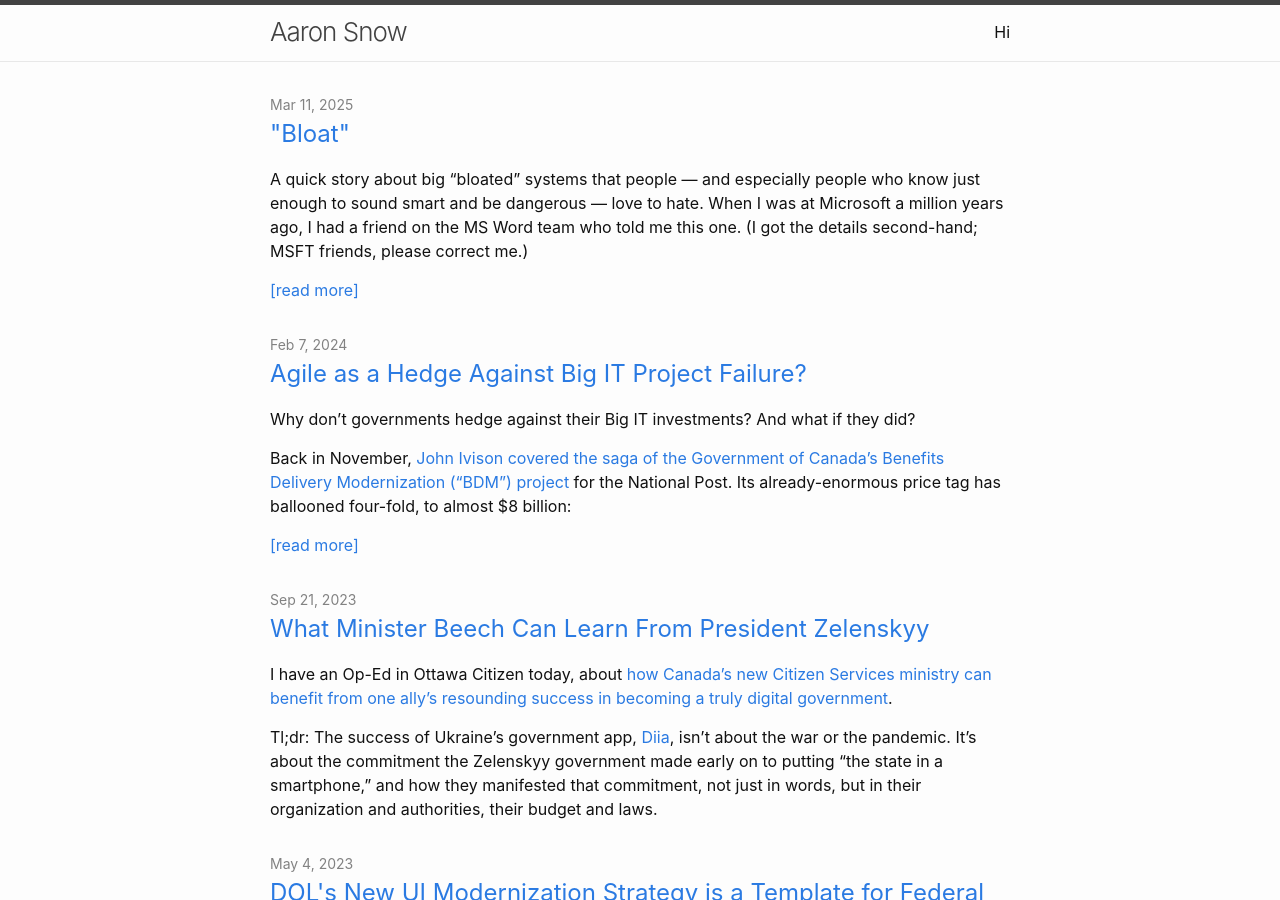
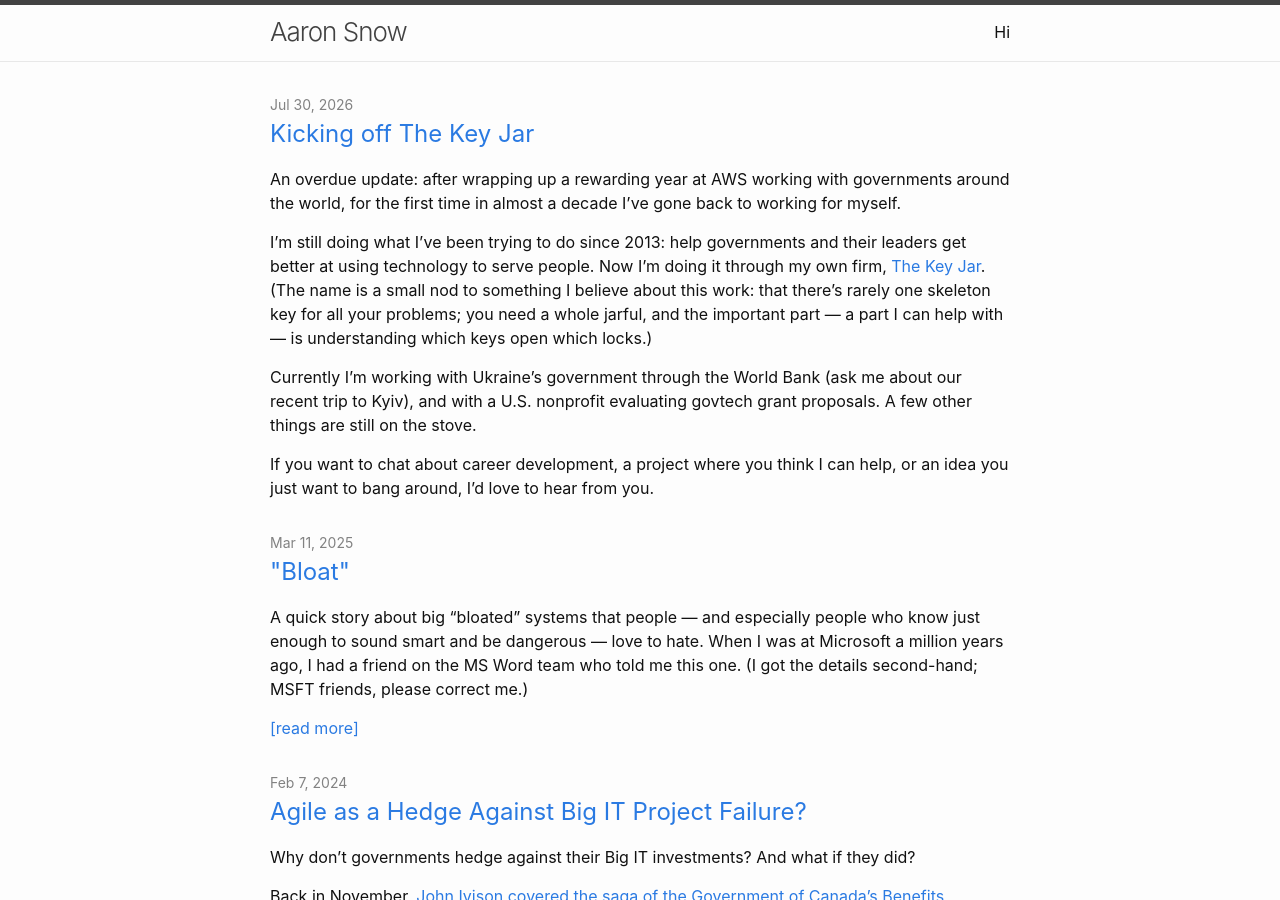
Before and after one commit to aaronsnow/aaronsnow.github.io, a Jekyll site: the page built from index.md, in a window 1280 px wide and 900 px high. Built offline with Jekyll 4.4.1, drawn with Linux system fonts in a browser that asks for light colours.

Commit message:
work update (post + update hi.md)

```diff
--- /dev/null
+++ b/_posts/2026-07-30-work-update-kicking-off-the-key-jar.md
@@ -0,0 +1,13 @@
+---
+layout: post
+title:  "Kicking off The Key Jar"
+date:   2026-07-30 00:00:00 -0400
+---
+
+An overdue update: after wrapping up a rewarding year at AWS working with governments around the world, for the first time in almost a decade I've gone back to working for myself.
+
+I’m still doing what I’ve been trying to do since 2013: help governments and their leaders get better at using technology to serve people. Now I'm doing it through my own firm, [The Key Jar](https://thekeyjar.com). (The name is a small nod to something I believe about this work: that there’s rarely one skeleton key for all your problems; you need a whole jarful, and the important part — a part I can help with — is understanding which keys open which locks.)
+
+Currently I'm working with Ukraine's government through the World Bank (ask me about our recent trip to Kyiv), and with a U.S. nonprofit evaluating govtech grant proposals. A few other things are still on the stove.
+
+If you want to chat about career development, a project where you think I can help, or an idea you just want to bang around, I’d love to hear from you.
--- a/hi.md
+++ b/hi.md
@@ -6,10 +6,12 @@ permalink: /hi/
 
 I'm Aaron. I've built and led digital service teams for two governments. In 2014 I co-founded and then led [18F](https://web.archive.org/web/20250201131517/https://18f.gsa.gov/), the US government’s in-house technology and design consultancy, and helped create and was the first Deputy Commissioner of the [Technology Transformation Service](https://tts.gsa.gov/). From 2018-2021 I was the first CEO of the Government of Canada’s [Canadian Digital Service](https://digital.canada.ca/).
 
+I work independently now. You can read more about that at [The Key Jar](https://thekeyjar.com).
+
 I spent last year as a Principal Advisor for [AWS](https://aws.amazon.com/), helping senior executives in governments around the world, including South Africa, Japan, and Canada, on their digital service journeys. Before that, I spent three years as a [Faculty Fellow](https://beeckcenter.georgetown.edu/person/aaron-snow/) at the [Georgetown University Beeck Center for Social Impact and Innovation](https://beeckcenter.georgetown.edu) (and six months as its interim Exec Director). I'm currently on the [eGov DIGIT](https://egov.org.in/digit/) Governance Council, the [FWD50](https://fwd50.com) Advisory Board, and the Board of Directors of the [Foundation for Public Code North America](https://publiccode.net).
 
 I got my start working on government technology in 2013 as a [Presidential Innovation Fellow](https://pif.gov). Before entering government service, I developed software and managed product development for small and large enterprises, including Microsoft, and co-founded Daring Software, building the back-end for its flagship [Arro](https://web.archive.org/web/20151031205146/http://www.arroapp.com/) shopping app.
 
-You can find me on [Linkedin](https://linkedin.com/in/aaronsnow) or, occasionally, [BlueSky](https://bsky.app/profile/aaronsnow.net).
+You can find me on [Linkedin](https://linkedin.com/in/aaronsnow).
 
 [Home](https://aarnsnow.net)
```
